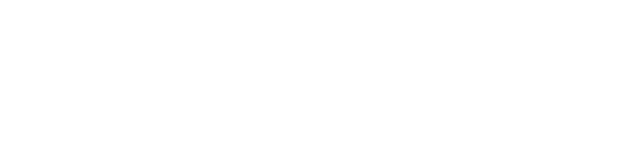
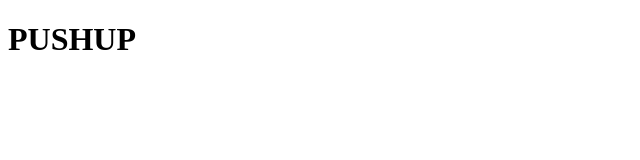
Before and after one commit to Finrandria/login_gmail, a plain HTML site: page index.html in a window 1280 px wide. Shown: the whole page, without its empty margins (0-640 px from the left). Drawn offline with Linux system fonts and the light colour scheme.

Commit message:
changement h1

```diff
--- a/index.html
+++ b/index.html
@@ -7,6 +7,6 @@
     <title>Push</title>
 </head>
 <body>
-
+    <h1>PUSHUP</h1>
 </body>
 </html>
```
